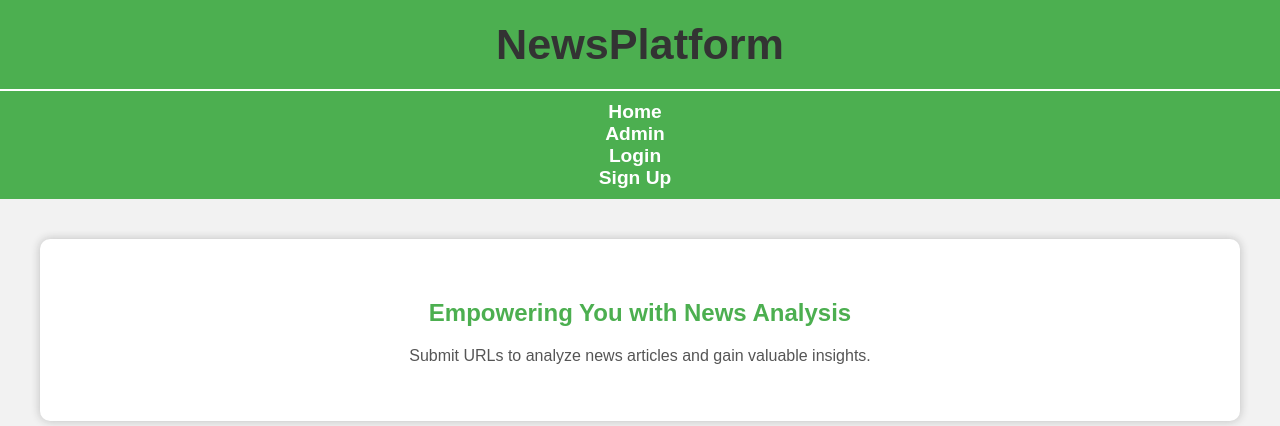
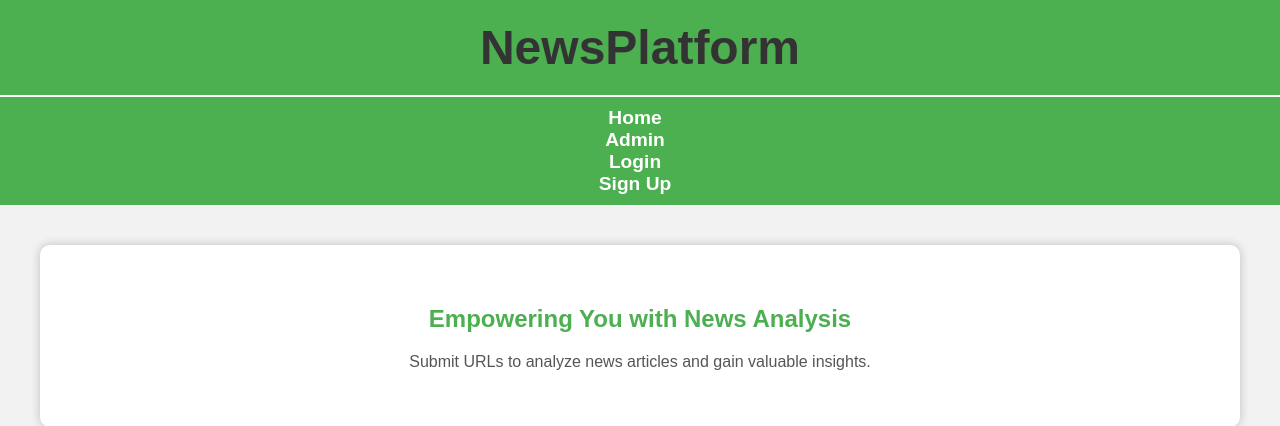
Before and after one commit to Rijwith/news_main, a Flask app: page / in a window 1280 px wide. Shown: the top 426 px of the page. Run offline with Flask 3, Linux system fonts and the light colour scheme; some libraries are stand-ins or nearby versions.

Commit message:
style.css

```diff
--- a/static/style.css
+++ b/static/style.css
@@ -18,13 +18,12 @@ header {
 }
 
 .site-name {
-    font-size: 2.7em;
+    font-size: 3em;
     margin: 0;
 }
 
 nav {
     border-top: 2px double #ffffff;
-    margin: 0;
     background-color: #4CAF50;
     color: white;
     text-align: center;
@@ -275,14 +274,13 @@ tr:nth-child(even) {
     text-decoration: none;
     border-radius: 10px;
     transition: background-color 0.3s ease;
+    box-shadow: 0 0 10px rgba(33, 33, 33, 0.249);
 }
 
 .logout-button:hover {
     background-color: #409144;
     color: #ffffff;
 }
-
-
 
 
 p {
```
